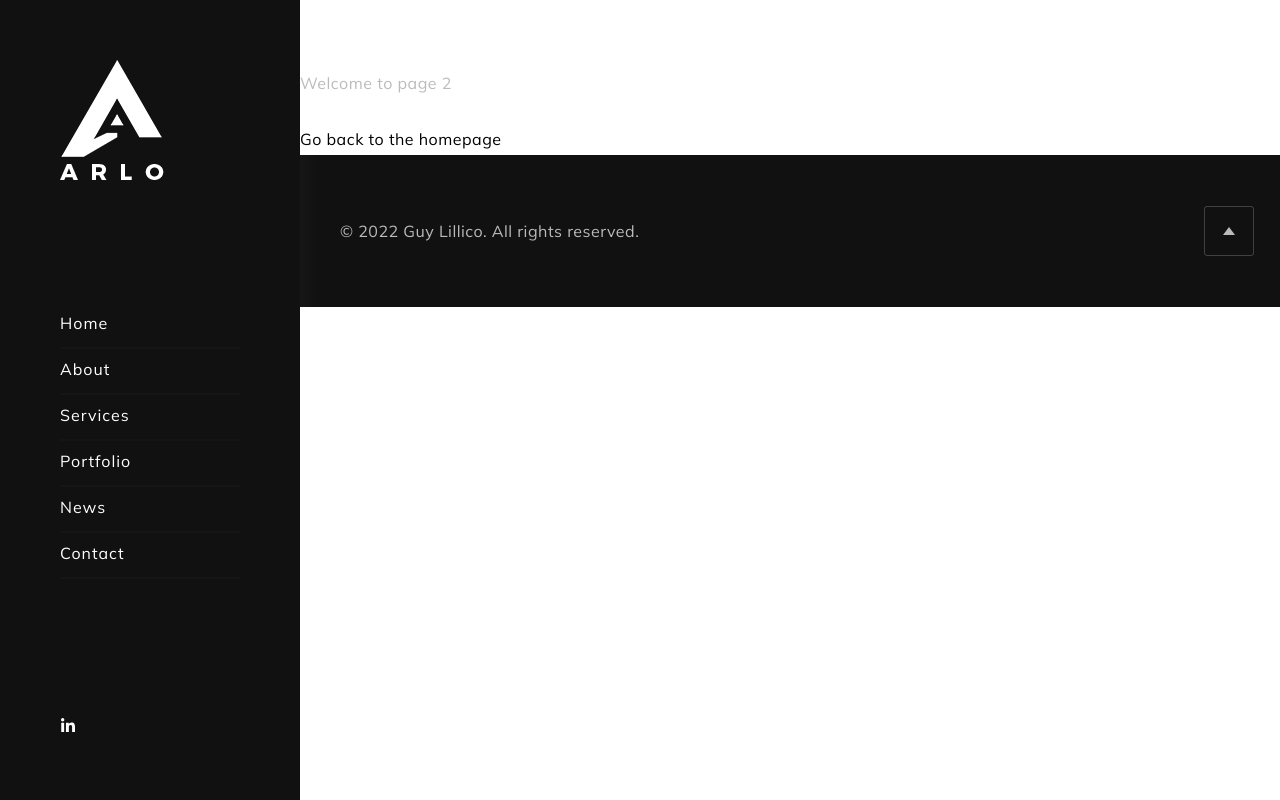
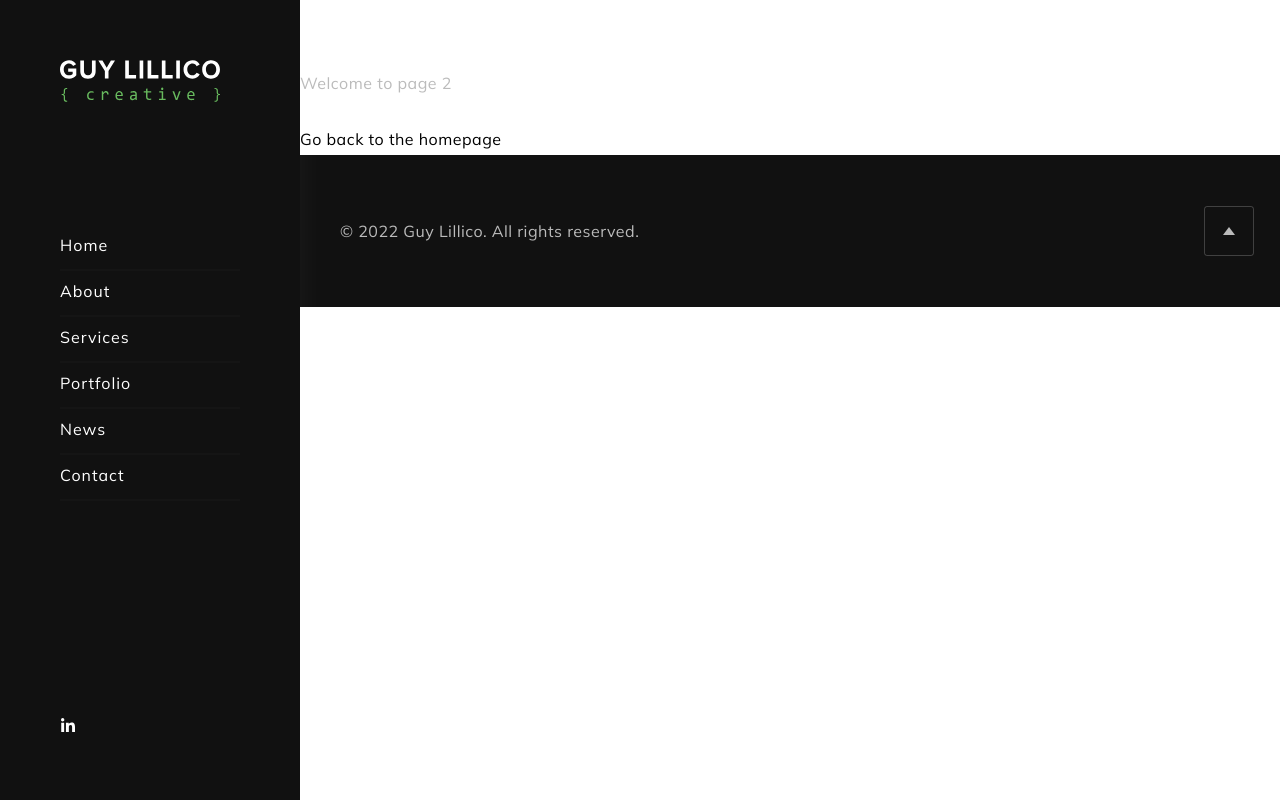
Before and after one commit to guylillico/my_portfolio, a Gatsby site: page /page-2 in a window 1280 px wide. Built offline with nearby package versions, Linux system fonts and the light colour scheme; Gatsby itself is replaced by a stand-in of ours.

Commit message:
Logo update

```diff
--- a/src/components/header/header.js
+++ b/src/components/header/header.js
@@ -1,11 +1,9 @@
 import { graphql, Link, useStaticQuery } from "gatsby"
-import { GatsbyImage } from "gatsby-plugin-image"
 import PropTypes from "prop-types"
 import React, { Fragment } from "react"
-import {
-  FaLinkedinIn
-} from "react-icons/fa"
+import { FaLinkedinIn } from "react-icons/fa"
 import Scrollspy from "react-scrollspy"
+import Logo from "../../assets/images/logo/guy-lillico-logo.svg"
 
 // Start Header Area
 const Header = () => {
@@ -17,15 +15,8 @@ const Header = () => {
           path
         }
       }
-      file(relativePath: { eq: "images/logo/desktop-light-logo.png" }) {
-        childImageSharp {
-          gatsbyImageData(layout: FIXED)
-        }
-      }
     }
   `)
-
-  const arloLogo = headerQuery.file.childImageSharp.gatsbyImageData
 
   return (
     <Fragment>
@@ -34,7 +25,7 @@ const Header = () => {
           {/* Header Logo  */}
           <div className="logo">
             <Link to="/">
-              <GatsbyImage image={arloLogo} alt="" />
+              <img src={Logo} alt="Guy Lillico" />
             </Link>
           </div>
 
@@ -102,11 +93,6 @@ const Header = () => {
           {/* Start Header Bottom  */}
           <div className="header-bottom">
             <ul className="social-icons">
-              {/* <li>
-                <a href="https://twitter.com/">
-                  <FaTwitter />
-                </a>
-              </li> */}
               <li>
                 <a href="https://www.linkedin.com/in/guylillico/">
                   <FaLinkedinIn />
@@ -130,7 +116,3 @@ Header.defaultProps = {
 }
 
 export default Header
-
-//  <li><a href="behance.com"><FaBehance /></a></li>
-//  <li><a href="facebook.com"><FaFacebookF /></a></li>
-// <li><a href="instagram.com"><FaInstagram /></a></li>
--- a/src/components/header/headerNoSidebar.js
+++ b/src/components/header/headerNoSidebar.js
@@ -1,8 +1,8 @@
 import { graphql, Link, useStaticQuery } from "gatsby"
-import { GatsbyImage } from "gatsby-plugin-image"
 import PropTypes from "prop-types"
 import React, { Fragment, useEffect, useState } from "react"
 import Scrollspy from "react-scrollspy"
+import Logo from "../../assets/images/logo/guy-lillico-logo.svg"
 
 // Start Header Area
 const HeaderNoSidebar = () => {
@@ -12,11 +12,6 @@ const HeaderNoSidebar = () => {
         nodes {
           title
           path
-        }
-      }
-      file(relativePath: { eq: "images/logo/logo.png" }) {
-        childImageSharp {
-          gatsbyImageData(layout: FIXED)
         }
       }
     }
@@ -43,7 +38,6 @@ const HeaderNoSidebar = () => {
       .querySelector(".hambergur-menu")
       .classList.toggle("hambergur-menu-open")
   }
-  const siteLogo = headerQuerySidebar.file.childImageSharp.gatsbyImageData
 
   return (
     <Fragment>
@@ -53,7 +47,7 @@ const HeaderNoSidebar = () => {
           <div className="header-left">
             <div className="logo">
               <Link to="/">
-                <GatsbyImage image={siteLogo} alt="" />
+                <img src={Logo} alt="Guy Lillico" />
               </Link>
             </div>
           </div>
--- a/src/data/arloglobal.json
+++ b/src/data/arloglobal.json
@@ -3,6 +3,6 @@
     "id": "header-top-content",
     "title": "hello",
     "desc": "Welcome to my blog",
-    "image": "../assets/images/logo/desktop-dark-logo.png"
+    "image": "../assets/images/logo/guy-lillico-logo.svg"
   }
 ]
--- a/src/scss/header/_header.scss
+++ b/src/scss/header/_header.scss
@@ -3,6 +3,11 @@
 ------------------------*/
 
 .rn-header {
+  .logo {
+    img {
+      height: 32px;
+    }
+  }
   &.header-with-sidebar {
     width: 400px;
     position: fixed;
@@ -24,7 +29,10 @@
       .logo {
         position: relative;
         z-index: 10;
-        padding: 60px;
+        padding: 60px 80px 60px 60px;
+        img {
+          height: 42px;
+        }
       }
       .mainmenu-inner {
         padding: 0px 60px;
```
Also changed, not shown: src/assets/images/guy-lillico-logo.svg (added), src/assets/images/icon.png, src/assets/images/logo/guy-lillico-logo.svg (added).
